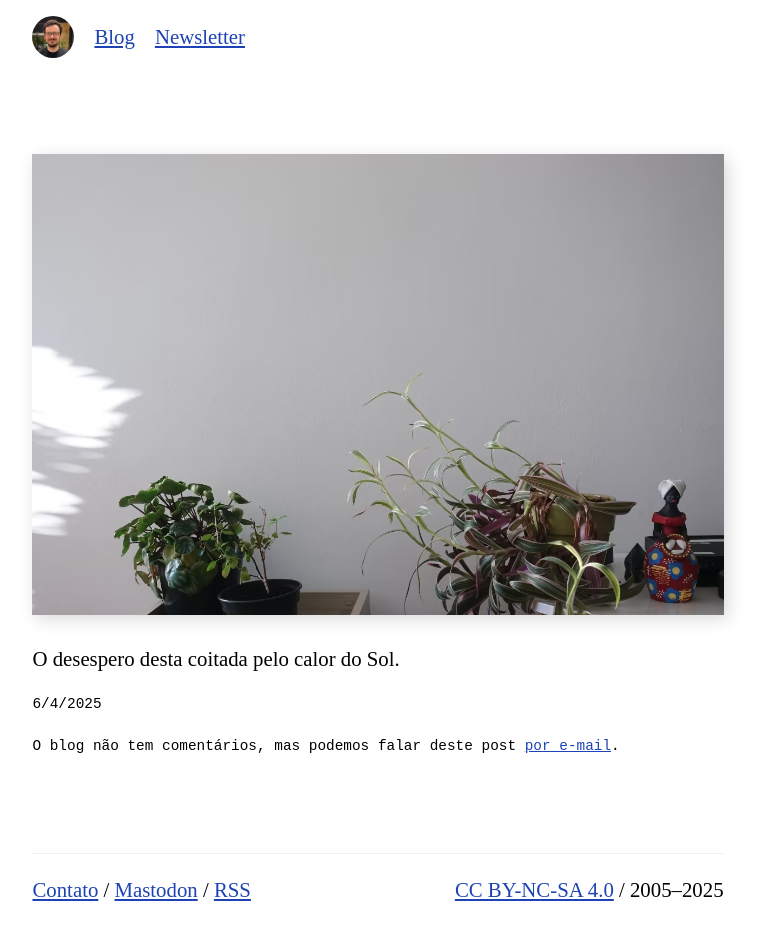
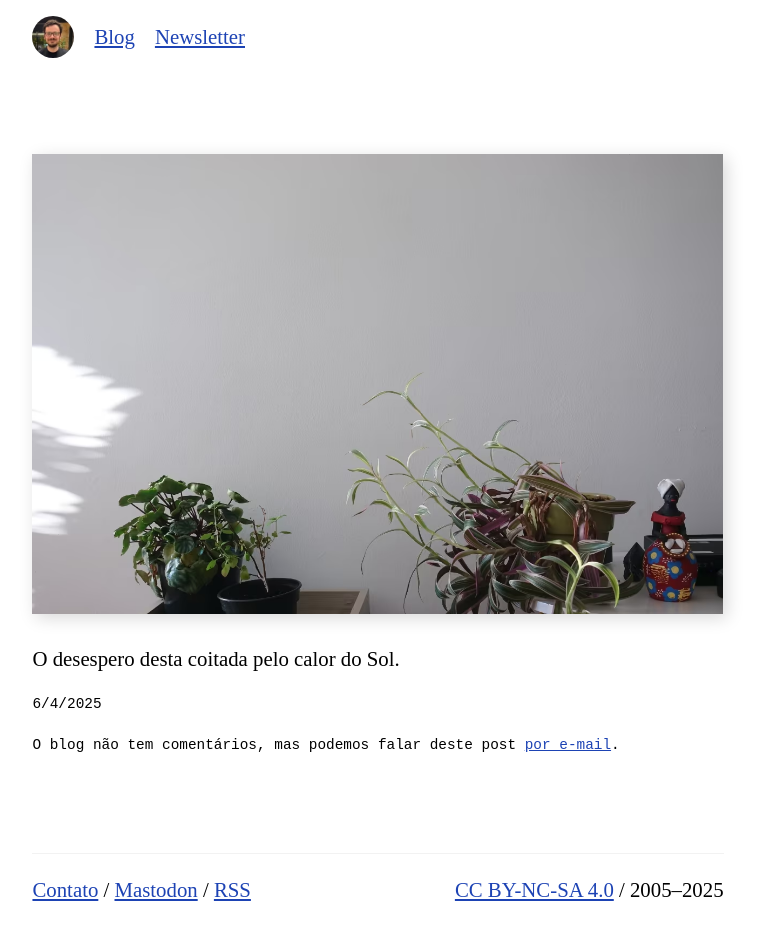
Before and after one commit to rghedin/rodrigoghedin, a Jekyll site: the page built from _posts/2025/4/2025-04-06-desespero-planta-sol.md, in a window 1280 px wide. Shown: the whole page, without its empty margins (262-1025 px from the left). Built offline with Jekyll 4.4.1, drawn with Linux system fonts in a browser that asks for light colours.

Commit message:
Corrige post “O desespero desta coitada pelo calor do Sol”

```diff
--- a/_posts/2025/4/2025-04-06-desespero-planta-sol.md
+++ b/_posts/2025/4/2025-04-06-desespero-planta-sol.md
@@ -4,6 +4,6 @@
 title: "O desespero desta coitada pelo calor do Sol"
 date: 2025-04-06 11:49 -0300
 ---
-![Planta em um vaso, contra uma parede branca, com os galhos “esticados” em direção à luz.](/assets/2025/4/planta-sol.avif)
+<img src="/assets/2025/4/planta-sol.avif" alt="Planta em um vaso, contra uma parede branca, com os galhos “esticados” em direção à luz." width="691" height="461" style="max-width: 691px; height: auto;">
 
 O desespero desta coitada pelo calor do Sol.
```
